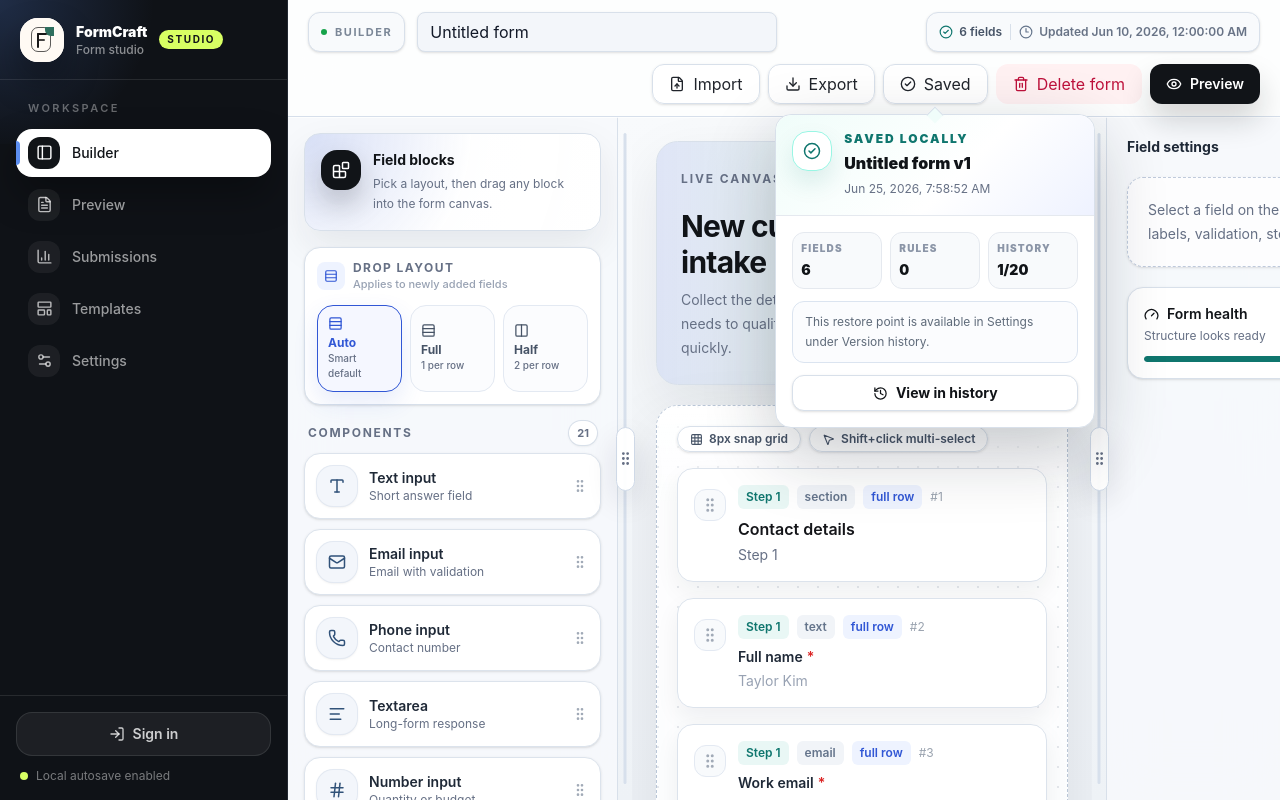
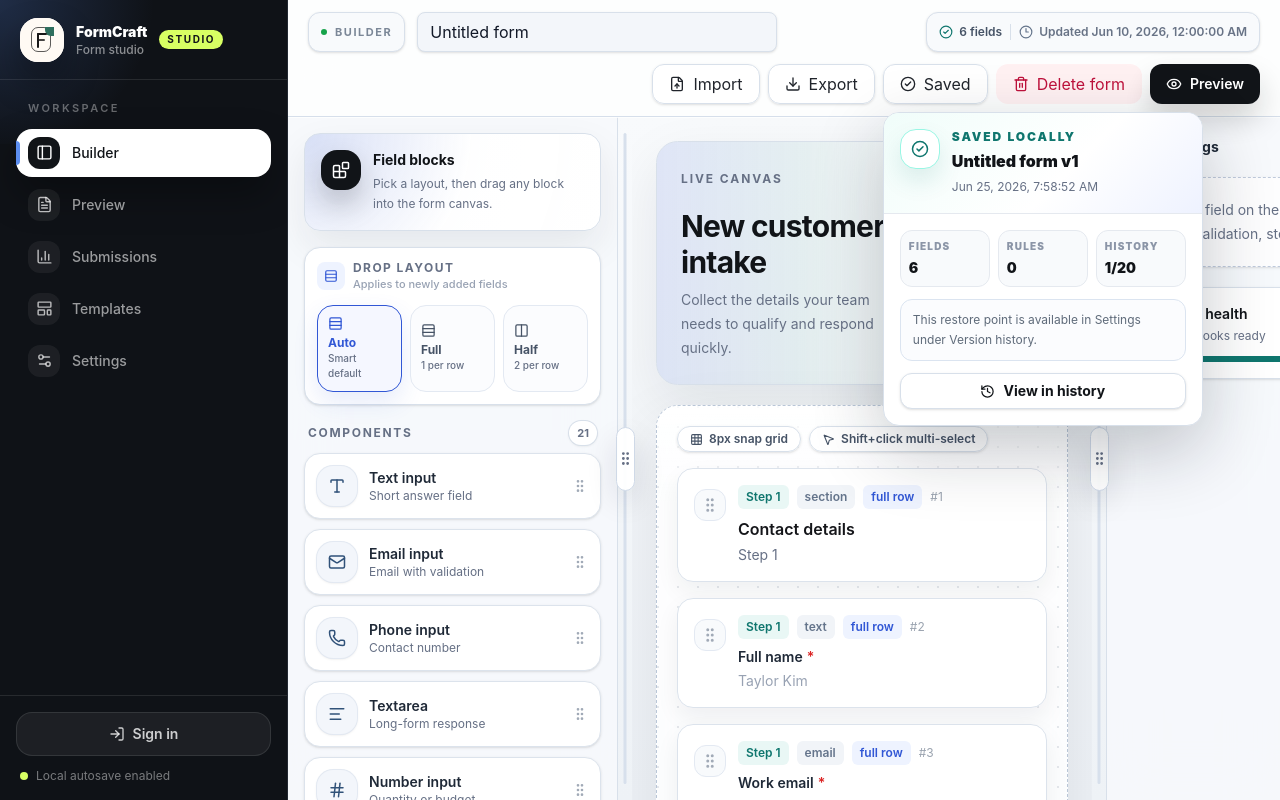
Before and after one commit to OmKhandale05/formcraft, a Next.js app: page /builder in a window 1280 px wide. Both pictures are taken after a click on the button "Save". Built offline with nearby package versions, Linux system fonts and the light colour scheme.

Commit message:
fix(builder): match save popup export alignment

```diff
--- a/src/app/builder/page.tsx
+++ b/src/app/builder/page.tsx
@@ -340,10 +340,9 @@ export default function BuilderPage() {
                   <div
                     role="dialog"
                     aria-label="Saved locally"
-                    className="absolute left-1/2 top-[calc(100%+10px)] z-[9999] w-[320px] -translate-x-1/2 overflow-visible rounded-2xl border border-[#d8e0ea] bg-white shadow-[0_24px_70px_rgba(17,24,39,0.24)]"
+                    className="absolute left-0 top-[calc(100%+8px)] z-[9999] w-[320px] overflow-hidden rounded-2xl border border-[#d8e0ea] bg-white shadow-[0_24px_70px_rgba(17,24,39,0.24)]"
                   >
-                    <span className="absolute left-1/2 top-[-6px] h-3 w-3 -translate-x-1/2 rotate-45 border-l border-t border-[#d8e0ea] bg-[#f0fdfa]" />
-                    <div className="overflow-hidden rounded-t-2xl border-b border-[#e5e9ef] bg-[linear-gradient(135deg,#f0fdfa_0%,#ffffff_58%,#eef2ff_100%)] p-4">
+                    <div className="border-b border-[#e5e9ef] bg-[linear-gradient(135deg,#f0fdfa_0%,#ffffff_58%,#eef2ff_100%)] p-4">
                       <div className="flex items-start gap-3">
                         <div className="flex h-10 w-10 shrink-0 items-center justify-center rounded-2xl border border-[#99f6e4] bg-white text-[#0f766e] shadow-[0_12px_24px_rgba(15,118,110,0.12)]">
                           <CheckCircle2 size={18} />
@@ -355,7 +354,7 @@ export default function BuilderPage() {
                         </div>
                       </div>
                     </div>
-                    <div className="overflow-hidden rounded-b-2xl p-4">
+                    <div className="p-4">
                       <div className="grid grid-cols-3 gap-2">
                         <div className="rounded-xl border border-[#e5e9ef] bg-[#f8fafc] p-2">
                           <p className="text-[10px] font-black uppercase tracking-[0.12em] text-[#8b95a7]">Fields</p>
```
